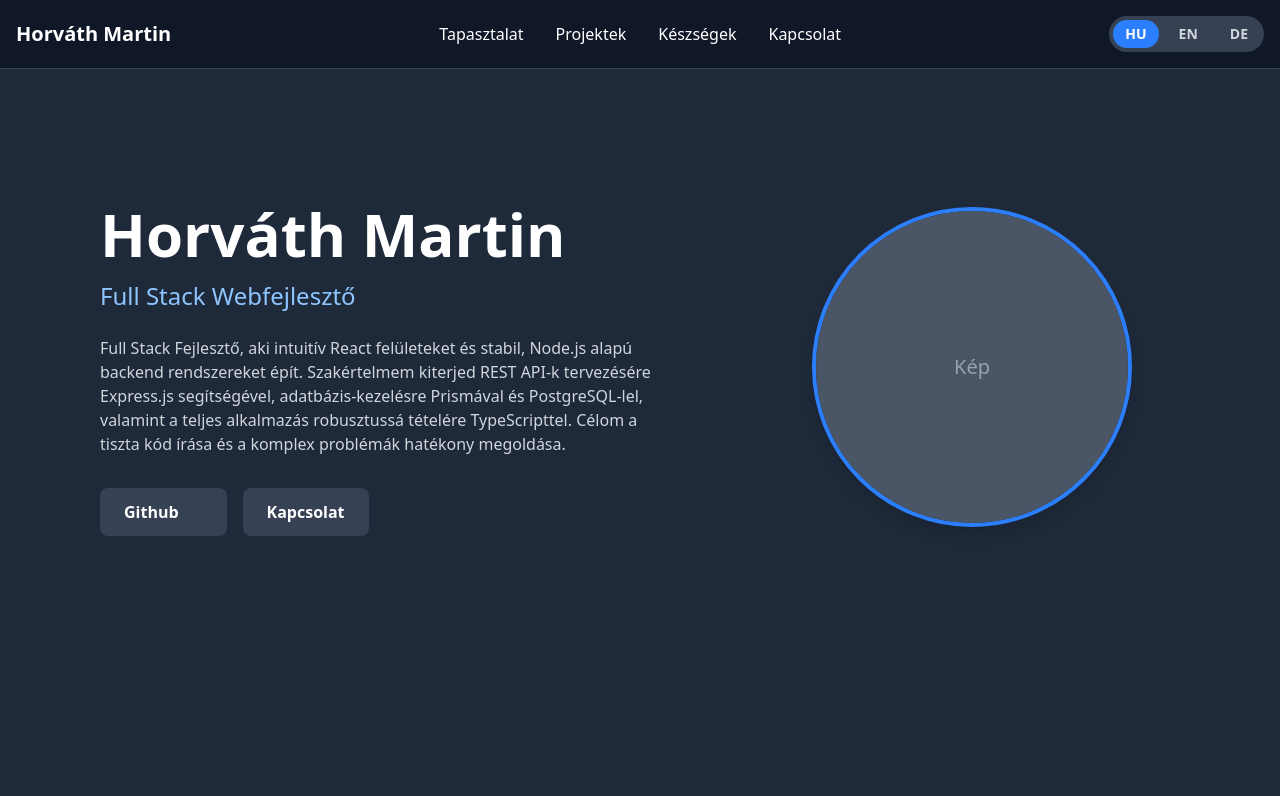
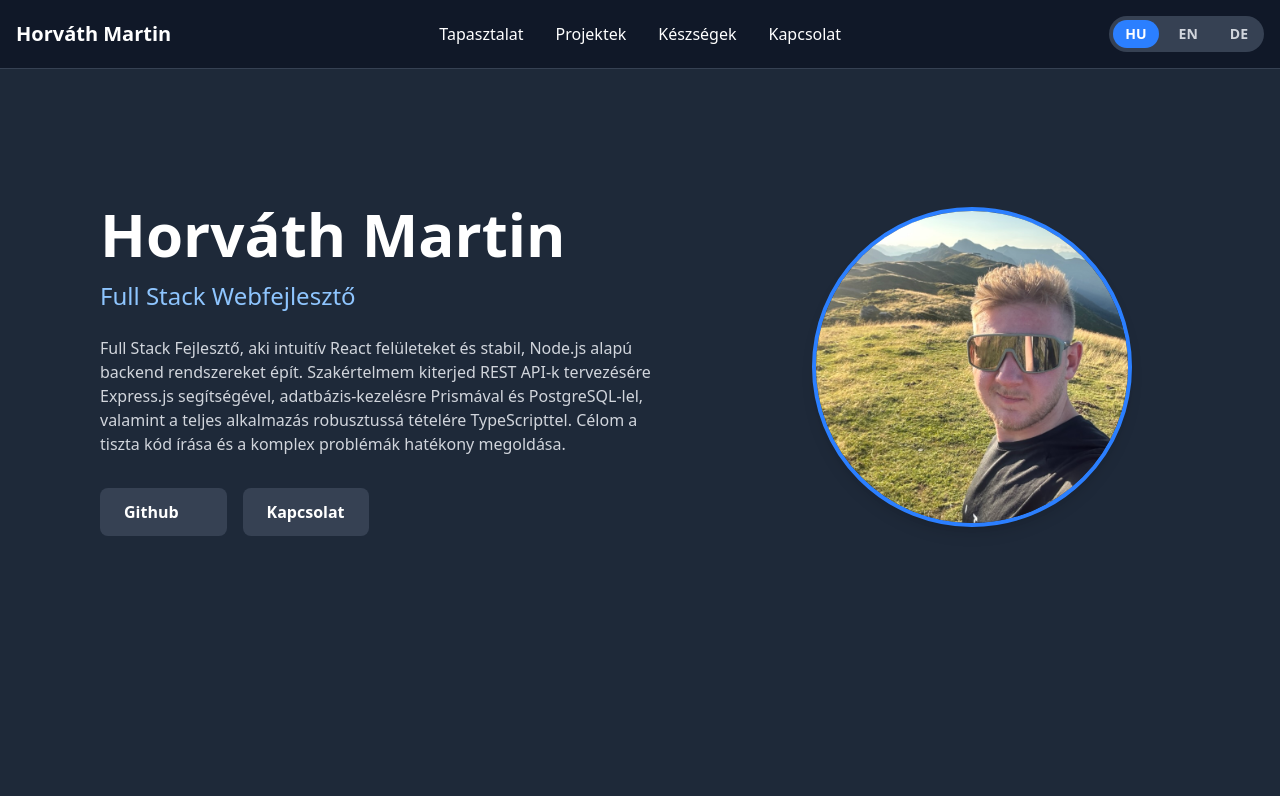
Before and after one commit to horvathmartin97/portfolio, a React (Vite) app in the folder MartinH-Portfolio/: page / in a window 1280 px wide. Shown: the top 796 px of the page. Built offline with nearby package versions, Linux system fonts and the light colour scheme; some icons are missing.

Commit message:
profile image for emergency i need to take a shot of myself sorry :"(

```diff
--- a/MartinH-Portfolio/src/components/Hero.tsx
+++ b/MartinH-Portfolio/src/components/Hero.tsx
@@ -1,11 +1,15 @@
 import GitHubIcon from "@mui/icons-material/GitHub";
 import { useTranslation } from "react-i18next";
+import itsme from "../assets/itsme.jpeg";
+
 export default function Hero() {
   const { t } = useTranslation();
+
   const myName = t("hero.name");
   const heroTitle = t("hero.title");
   const heroDescription = t("hero.description");
   const contactButtonText = t("hero.contact_button");
+
   return (
     <section id="hero" className="w-full text-white py-20 bg-gray-800 md:py-32">
       <div className="container mx-auto flex flex-col md:flex-row items-center justify-center gap-10 px-4">
@@ -38,16 +42,12 @@ export default function Hero() {
         <div className="md:w-1/3 flex justify-center">
           <div className="w-64 h-64 md:w-80 md:h-80 rounded-full overflow-hidden border-4 border-blue-500 shadow-lg">
             <div className="w-full h-full bg-gray-600 flex items-center justify-center text-gray-400 text-xl">
-              Kép
+              <img
+                src={itsme}
+                alt="Horváth Martin profilképe"
+                className="w-full h-full object-cover"
+              />
             </div>
-
-            {/*
-            <img
-              src={profileImage}
-              alt="Horváth Martin profilképe"
-              className="w-full h-full object-cover" // object-cover biztosítja, hogy a kép torzítás nélkül töltse ki a kört
-            />
-            */}
           </div>
         </div>
       </div>
```
Also changed, not shown: MartinH-Portfolio/src/assets/itsme.jpeg (added).
